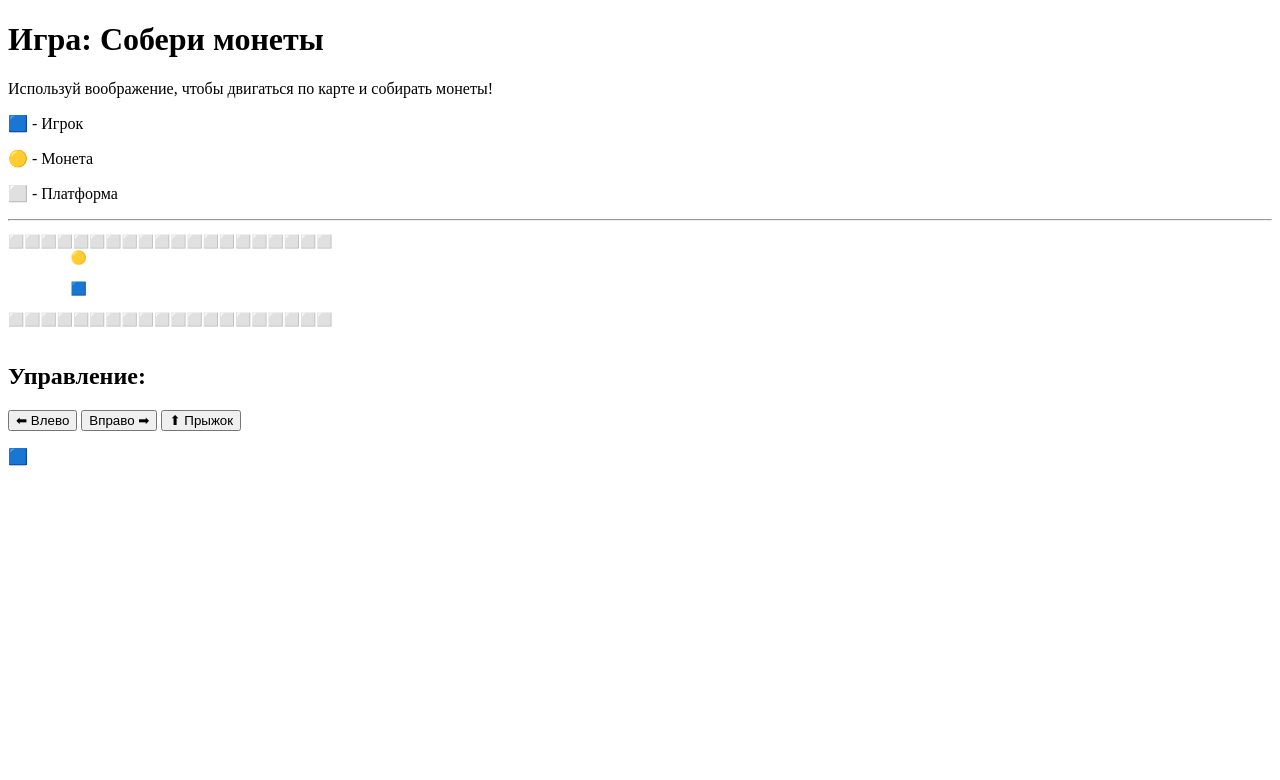
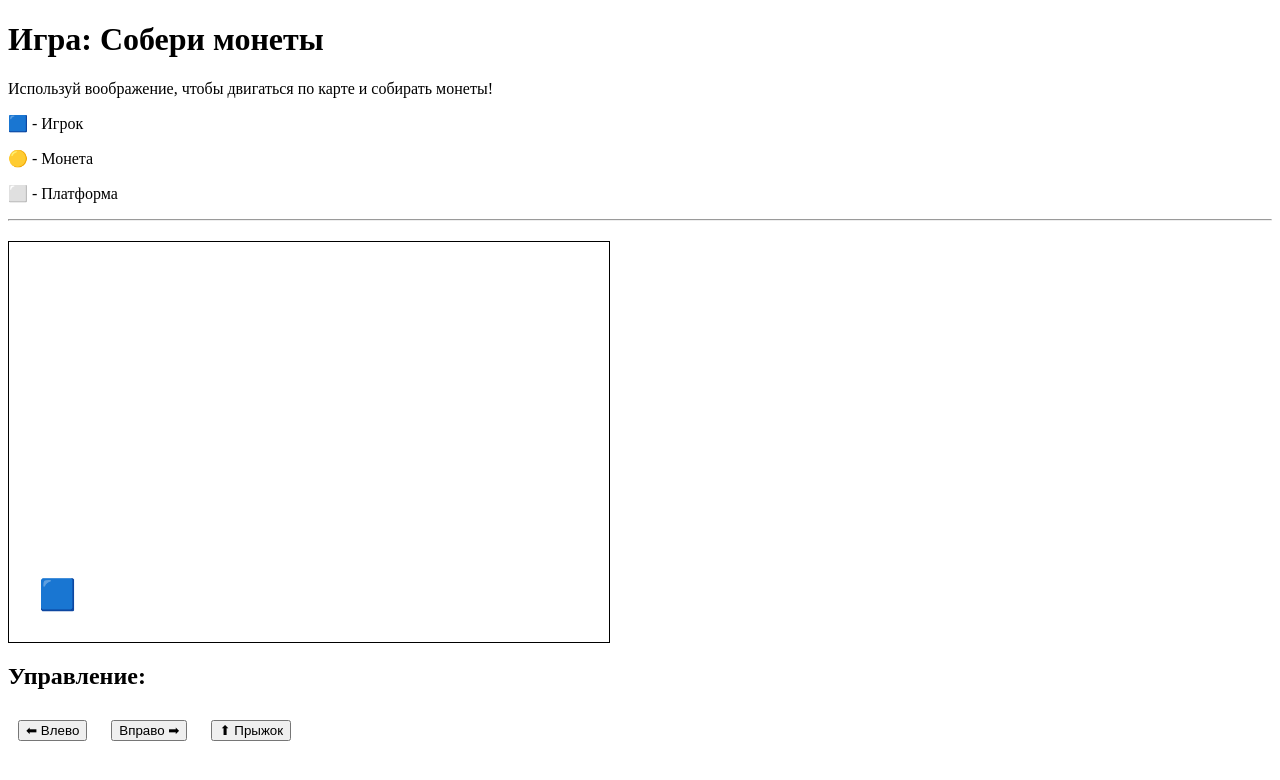
Before and after one commit to GmikeBy/Can-you-see-coins, a plain HTML site: page index.html in a window 1280 px wide. Both pictures are taken after a click on the button "⬅ Влево". Drawn offline with Linux system fonts and the light colour scheme.

Commit message:
Update index.html

```diff
--- a/index.html
+++ b/index.html
@@ -2,6 +2,26 @@
 <html>
 <head>
     <title>Игра: Собери монеты</title>
+    <style>
+        #gameArea {
+            width: 600px;
+            height: 400px;
+            border: 1px solid black;
+            position: relative;
+            margin-top: 20px;
+        }
+
+        #player {
+            position: absolute;
+            bottom: 0;
+            left: 50px;
+            font-size: 30px;
+        }
+
+        button {
+            margin: 10px;
+        }
+    </style>
 </head>
 <body>
     <h1>Игра: Собери монеты</h1>
@@ -16,34 +36,48 @@
 
     <hr>
 
-    <pre>
-⬜⬜⬜⬜⬜⬜⬜⬜⬜⬜⬜⬜⬜⬜⬜⬜⬜⬜⬜⬜
-        🟡
-
-        🟦
-
-⬜⬜⬜⬜⬜⬜⬜⬜⬜⬜⬜⬜⬜⬜⬜⬜⬜⬜⬜⬜
-    </pre>
+    <div id="gameArea">
+        <p id="player">🟦</p>
+    </div>
 
     <h2>Управление:</h2>
     <button onclick="moveLeft()">⬅ Влево</button>
     <button onclick="moveRight()">Вправо ➡</button>
     <button onclick="jump()">⬆ Прыжок</button>
 
-    <p id="player">🟦</p>
+    <script>
+        // Начальная позиция игрока
+        let player = document.getElementById("player");
+        let gameArea = document.getElementById("gameArea");
+        let playerPosition = 50;  // Начальная позиция игрока
 
-    <script>
-        // Функции для управления
+        // Функция для движения влево
         function moveLeft() {
-            alert("Игрок двигается влево!");
+            if (playerPosition > 0) {
+                playerPosition -= 20;  // Двигаться на 20px влево
+                player.style.left = playerPosition + "px";
+            }
         }
 
+        // Функция для движения вправо
         function moveRight() {
-            alert("Игрок двигается вправо!");
+            if (playerPosition < gameArea.offsetWidth - player.offsetWidth) {
+                playerPosition += 20;  // Двигаться на 20px вправо
+                player.style.left = playerPosition + "px";
+            }
         }
 
+        // Функция для прыжка
         function jump() {
-            alert("Игрок прыгает!");
+            let jumpHeight = 100;
+            let originalPosition = player.style.bottom;
+
+            player.style.bottom = jumpHeight + "px";  // Поднять игрока
+
+            // Через 0.5 секунды вернуться на место
+            setTimeout(function() {
+                player.style.bottom = originalPosition;
+            }, 500);
         }
     </script>
 </body>
```
